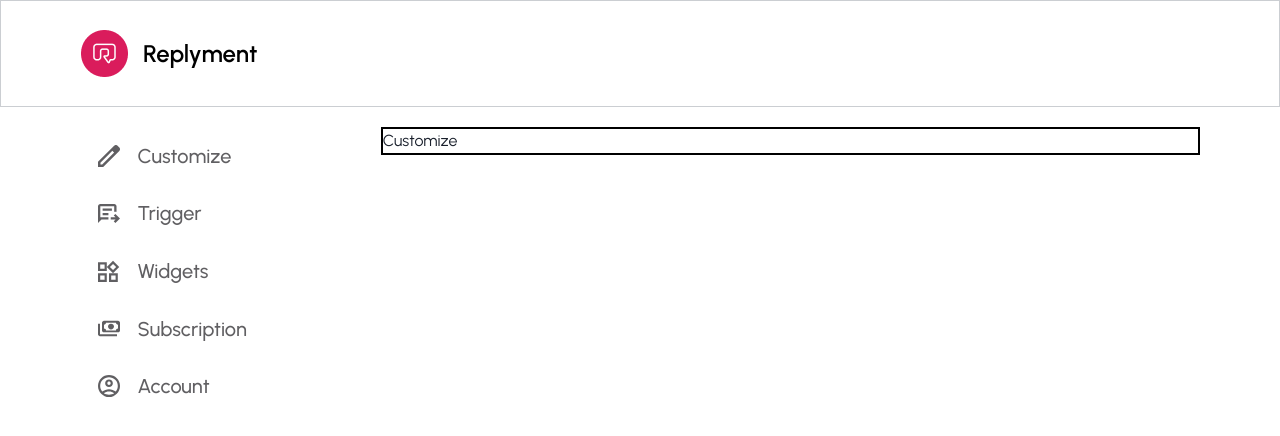
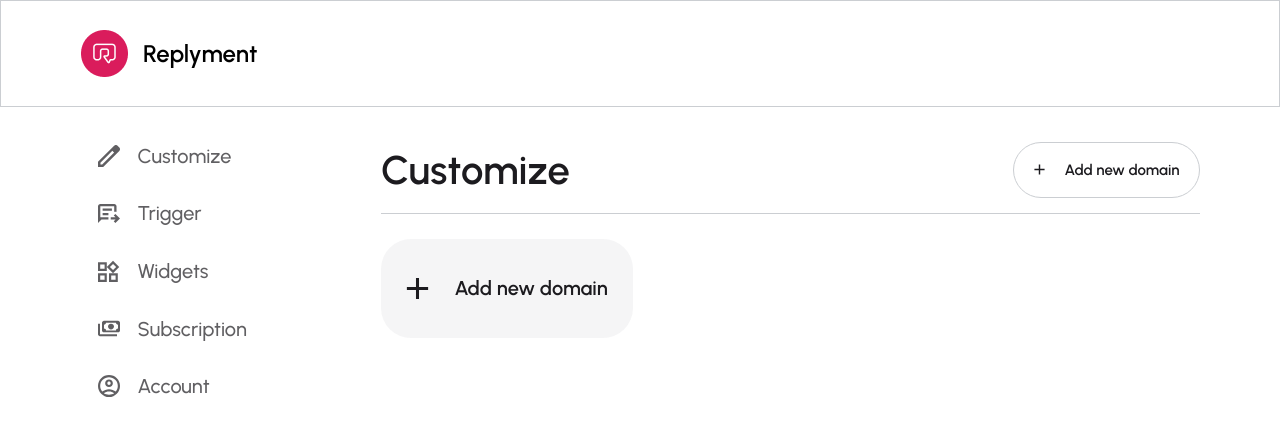
Before and after one commit to NurlanNuruzada/ReplymentReact, a React (Create React App) app: page /beta/customize in a window 1280 px wide. Shown: the top 436 px of the page. Built offline with nearby package versions, Linux system fonts and the light colour scheme; a web font is replaced by a local one.

Commit message:
customize page added

```diff
--- a/src/Pages/Customize/Customize.jsx
+++ b/src/Pages/Customize/Customize.jsx
@@ -1,8 +1,17 @@
 import React from 'react'
 import Styles from './Customize.module.css'
+import PlusImage from '../../Images/add.svg'
 
 export default function Customize() {
   return (
-    <div className={Styles.Main}>Customize</div>
+    <div className={Styles.MainContainer}>
+      <div className={Styles.Header}>
+        <h1 className={Styles.Title}>Customize</h1>
+        <button className={Styles.AddDomainButton} ><img className={Styles.PlusIcon} src={PlusImage} alt="" />Add new domain</button>
+      </div>
+      <div className={Styles.ContentContainer}>
+      <button className={Styles.AddDomainButtonLarge}><img className={Styles.PlusIconLarge} src={PlusImage} alt="" />Add new domain</button>
+      </div>
+    </div>
   )
 }
--- a/src/Pages/Customize/Customize.module.css
+++ b/src/Pages/Customize/Customize.module.css
@@ -1,5 +1,74 @@
-.Main{
-    border: 2px solid black;
+.MainContainer {
     width: 100%;
     height: max-content;
 }
+
+.Header {
+    border-bottom: 1px solid rgba(203, 206, 210, 1);
+    display: flex;
+    align-items: center;
+    justify-content: space-between;
+    padding: 15px 0;
+}
+
+.Title {
+    font-family: Urbanist;
+    font-size: 40px;
+    font-weight: 600;
+    line-height: 44px;
+    letter-spacing: 0em;
+    text-align: left;
+    color: rgba(28, 27, 31, 1);
+}
+
+.AddDomainButton {
+    width: (189px);
+    height: (58px);
+    padding: 19.5px;
+    border-radius: 252px;
+    border: 1px;
+    gap: 16px;
+    border: 1px solid rgba(203, 206, 210, 1);
+}
+
+.PlusIcon {
+    width: 11.08px;
+    height: 11.08px;
+    top: 23.46px;
+    left: 23.46px;
+}
+
+.AddDomainButton {
+    display: flex;
+    gap: 19.6px;
+    font-family: Urbanist;
+    font-size: 15px;
+    font-weight: 600;
+    line-height: 17px;
+    letter-spacing: 0em;
+    text-align: center;
+    color: rgba(28, 27, 31, 1);
+    background-color: white;
+}
+
+.AddDomainButtonLarge {
+    margin-top: 25px;
+    font-family: Urbanist;
+    font-size: 20px;
+    font-weight: 600;
+    line-height: 22px;
+    letter-spacing: 0em;
+    text-align: left;
+    color: rgba(28, 27, 31, 1);
+    display: flex;
+    align-items: center;
+    background: rgba(203, 206, 210, 0.2);
+    border-radius: 30px;
+    gap: 25px;
+    padding: 38px 25px;
+}
+
+.PlusIconLarge {
+    width: 23.33px;
+    height: 23.33px;
+}
--- a/src/Pages/Home/HomePageComponents/FrequentlyQuestions/Questions.module.css
+++ b/src/Pages/Home/HomePageComponents/FrequentlyQuestions/Questions.module.css
@@ -97,7 +97,7 @@
         height: 100%;
         display: flex;
         align-items: center;
-        justify-content: start;
+        justify-content: flex-start;
     }
 
     .Title {
--- /dev/null
+++ b/src/Pages/Subscription/subscription.jsx
@@ -0,0 +1,7 @@
+import React from 'react'
+import Styles from './subscription.module.css'
+export default function subscription() {
+  return (
+    <div className={Styles.MainContainer}>subscription</div>
+  )
+}
--- /dev/null
+++ b/src/Pages/Subscription/subscription.module.css
@@ -0,0 +1,3 @@
+.MainContainer{
+    width: 100%;
+}
--- a/src/Routes/Routes.jsx
+++ b/src/Routes/Routes.jsx
@@ -14,6 +14,7 @@ import Customize from '../Pages/Customize/Customize'
 import Trigger from "../Pages/Trigger/Trigger";
 import Account from '../Pages/Account/Account'
 import Widgets from '../Pages/Widgets/Widgets'
+import Subscription from '../Pages/Subscription/subscription'
 
 export default function Routes() {
   let routes = [
@@ -61,6 +62,10 @@ export default function Routes() {
           path: "/beta/account",
           element: <Account />,
         },
+        {
+          path: "/beta/Subscription",
+          element: <Subscription />,
+        },
       ],
     },
     {
```
Also changed, not shown: src/Images/add.svg (added).
